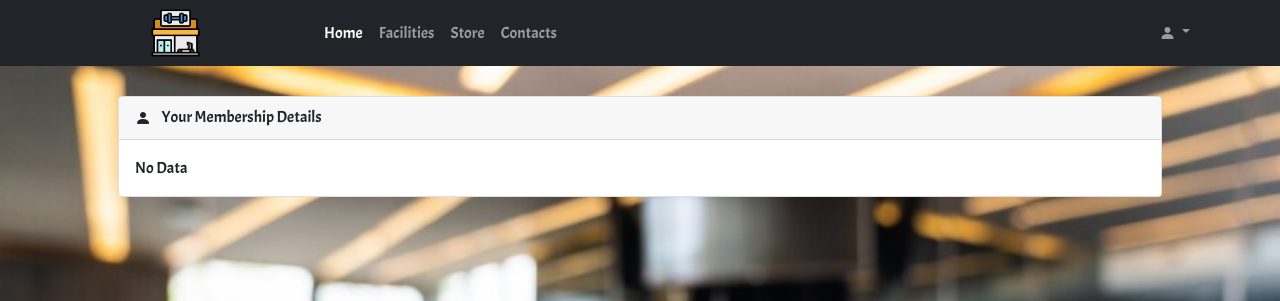
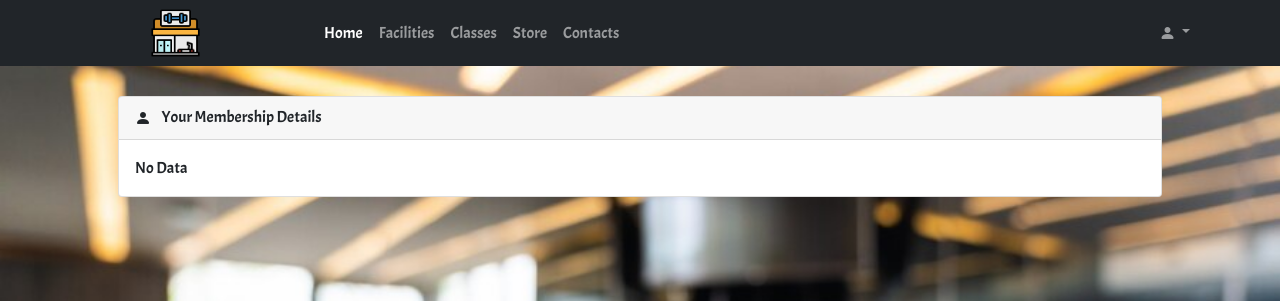
Before and after one commit to Parashahi/FirstProject, a PHP site: page /home1.php?email=1 in a window 1280 px wide. Shown: the top 301 px of the page. Run offline with PHP 8.4, Linux system fonts and the light colour scheme; data that the repository does not hold is empty; some libraries are stand-ins or nearby versions.

Commit message:
'Changes to the heading'

```diff
--- a/Template/_home1header.php
+++ b/Template/_home1header.php
@@ -56,6 +56,8 @@
               </li>
               <li class="nav-item"><a href="#2" class="nav-link">Facilities</a>
               </li>
+              <li class="nav-item"><a href="#3" class="nav-link">Classes</a>
+              </li>
               <li class="nav-item"><a href="store.php" target="_blank" class="nav-link">Store</a>
               </li>
               <li class="nav-item"><a href="#6" class="nav-link">Contacts</a>
```
